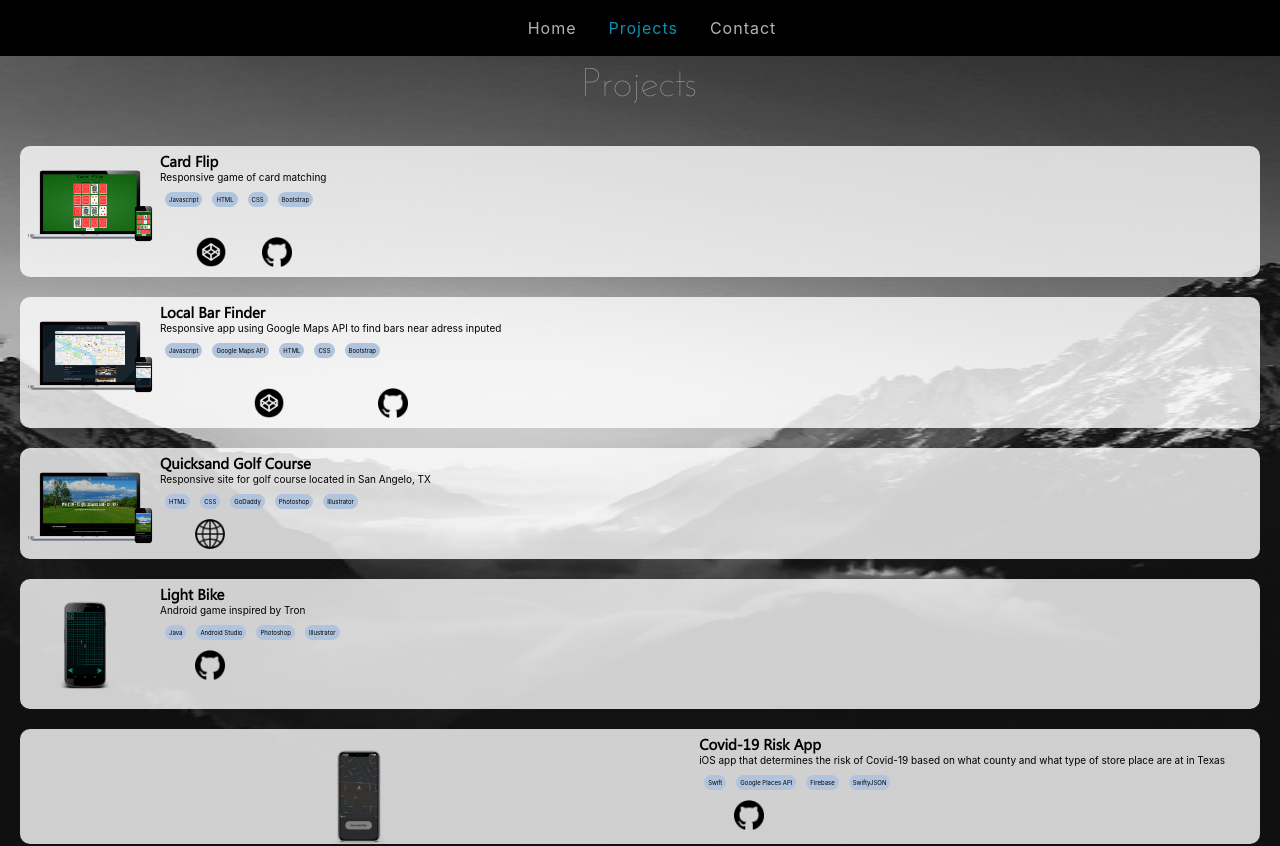
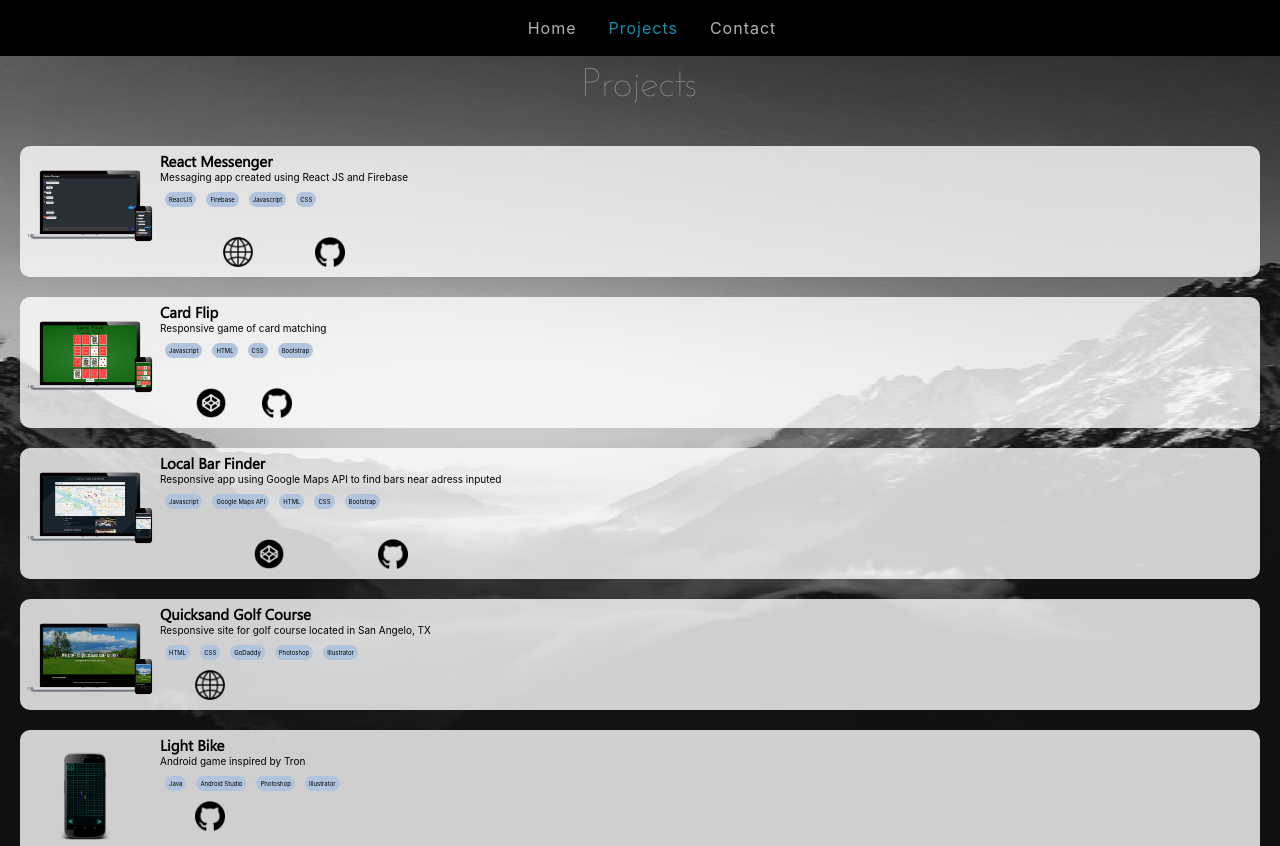
Before and after one commit to Cmatttt/portfolio, a React (Create React App) app: page /projects in a window 1280 px wide. Shown: the top 846 px of the page. Built offline with nearby package versions, Linux system fonts and the light colour scheme.

Commit message:
Added react messenger app

```diff
--- a/src/pages/mywork.js
+++ b/src/pages/mywork.js
@@ -1,6 +1,5 @@
 import React from 'react'
 import "../styling/myWorkStyling.css";
-import Logo from '../images/cmLogoModern.svg';
 import CardFlip from '../images/cardFlip.png';
 import BarFinder from '../images/localBarFinder.png';
 import Github from '../images/github.png';
@@ -12,6 +11,7 @@ import Ios2 from '../images/ios2.png';
 import Cpp from '../images/cpp.png';
 import Lightbike from '../images/lightbike.png';
 import download from '../images/download.png';
+import Messenger from '../images/messenger.png';
 import Compiler from '../download/christian_matthews_compiler.zip';
 
 
@@ -22,6 +22,29 @@ const mywork = () => {
                 <p className="work">Projects</p>
             </div>
             <div className="allWork">
+
+            <div className="projects">
+                    <img  className="projectImage" src={Messenger} alt='logo' />
+                    <div className="projectDetail">
+                        <p className="projectTitle">React Messenger</p>
+                        <p className="projectDescription">Messaging app created using React JS and Firebase</p>
+                        <div className="projectComponents">
+                            <p className="projectComponent">ReactJS</p>
+                            <p className="projectComponent">Firebase</p>
+                            <p className="projectComponent">Javascript</p>
+                            <p className="projectComponent">CSS</p>
+                        </div>
+                        <div className="projectLogos">
+                            <a href="https://messenger-app-a4d9a.web.app/">
+                                <img className="projectLogo" src={WebLogo} alt='logo' />
+                            </a>
+                            <a href="https://github.com/Cmatttt/react-messenger">
+                                <img className="projectLogo" src={Github} alt='logo' />
+                            </a>
+                        </div>
+                    </div>
+                </div>
+
                 <div className="projects">
                     <img  className="projectImage" src={CardFlip} alt='logo' />
                     <div className="projectDetail">
```
Also changed, not shown: src/images/messenger.png (added).
